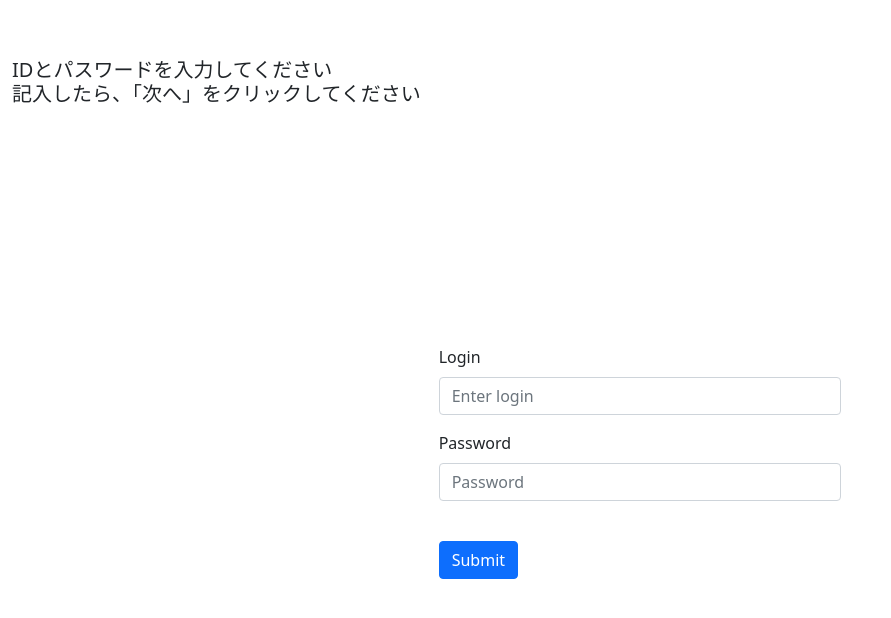
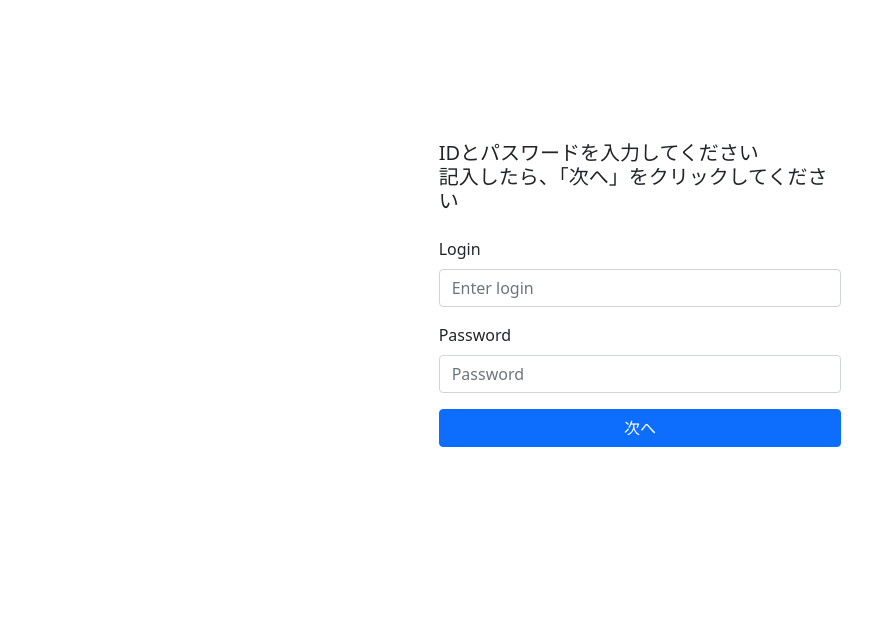
Before and after one commit to MiaHeirondelle/japanese-food-survey-frontend, a React (Create React App) app: page / in a window 1280 px wide. Shown: the part 106-724 px from the top of the page, without its empty margins (0-891 px from the left). Built offline with nearby package versions, Linux system fonts and the light colour scheme; no server answers.

Commit message:
Add backend configuration Fix login form Fix cors configuration

```diff
--- a/src/App.js
+++ b/src/App.js
@@ -28,7 +28,7 @@ class App extends Component {
         return <Login key='explanation' stateTransition={this.stateTransitionCb(AppState.SESSION_CHECK)}/>
 
       case AppState.SESSION_CHECK:
-        return <SessionCheck key='sessionCheck' stateTransition={this.stateTransitionCb(null)}/>
+        return <SessionCheck key='sessionCheck' checkResult={this.state.checkResult}/>
 
       case AppState.PERSONAL_INFO:
         return <PersonalInfo key='personalInfo'/>
--- a/src/component/LoginForm.js
+++ b/src/component/LoginForm.js
@@ -16,8 +16,7 @@ class LoginForm extends Component {
           <Form.Label>Password</Form.Label>
           <Form.Control name='password' type='password' placeholder='Password' />
         </Form.Group>
-        <br/>
-        <Button type='submit' disabled={this.props.disabled}>Submit</Button>
+        <Button className='btn-block' type='submit' disabled={this.props.disabled}>次へ</Button>
       </Form>
     )
   }
--- a/src/views/Login.js
+++ b/src/views/Login.js
@@ -10,15 +10,23 @@ class Login extends Component {
   // Expects `stateTransition` function.
 
   async login(formData) {
-    return await fetch(`${config['backend']['uri']}/user/log-in`, {
+    return await fetch(`${config['backend']['uri']}/auth/login`, {
       method: 'POST',
-      mode: 'no-cors',
       credentials: 'include',
       body: formData
     });
   }
 
-  // todo: before view render check if already logged in
+  // todo: remove
+  async sessionCheck() {
+    const response = await fetch(`${config['backend']['uri']}/auth/test`, {
+      method: 'POST',
+      credentials: 'include',
+    });
+    return response.text()
+  }
+
+  // todo: after view render check if already logged in
 
   async stateTransition(formEvent) {
     formEvent.preventDefault();
@@ -28,23 +36,26 @@ class Login extends Component {
     if (form.checkValidity() === true) {
       const formValues = extractUrlEncodedFormData(form);
       await this.login(formValues);
+      const checkResult = await this.sessionCheck();
       form.reset();
       window.scrollTo(0, 0);
-      this.props.stateTransition({});
+      this.props.stateTransition({checkResult});
     }
   }
 
   render() {
     return (
-      <Row className ='FullHeightContent align-items-center'>
-        <h5>
-          <br/>
-          <br/>
-          IDとパスワードを入力してください<br/>
-          記入したら、「次へ」をクリックしてください<br/>
-        </h5>
+      <Row className='FullHeightContent align-items-center'>
         <Col className='col-lg-4 offset-lg-4'>
-          <LoginForm formId='user-login' onSubmit={this.stateTransition.bind(this)}/>
+          <Row>
+            <h5>
+              IDとパスワードを入力してください<br/>
+              記入したら、「次へ」をクリックしてください<br/>
+            </h5>
+          </Row>
+          <Row className='mt-3'>
+            <LoginForm formId='user-login' onSubmit={this.stateTransition.bind(this)}/>
+          </Row>
         </Col>
       </Row>
     );
--- a/src/views/SessionCheck.js
+++ b/src/views/SessionCheck.js
@@ -3,13 +3,14 @@ import Row from 'react-bootstrap/Row';
 import Col from "react-bootstrap/Col";
 
 class SessionCheck extends Component {
-  // Expects `stateTransition` function.
+  // Expects `checkResult` string.
 
   render() {
+    console.log(this.props)
     return (
       <Row className='FullHeightContent align-items-center'>
         <Col className='col-lg-4 offset-lg-4 text-center'>
-          {(document.cookie.match(/^(?:.*;)?\s*JFSBSESSIONID\s*=\s*([^;]+)(?:.*)?$/)||[,null])[1]}
+          {this.props.checkResult}
         </Col>
       </Row>
     );
```
